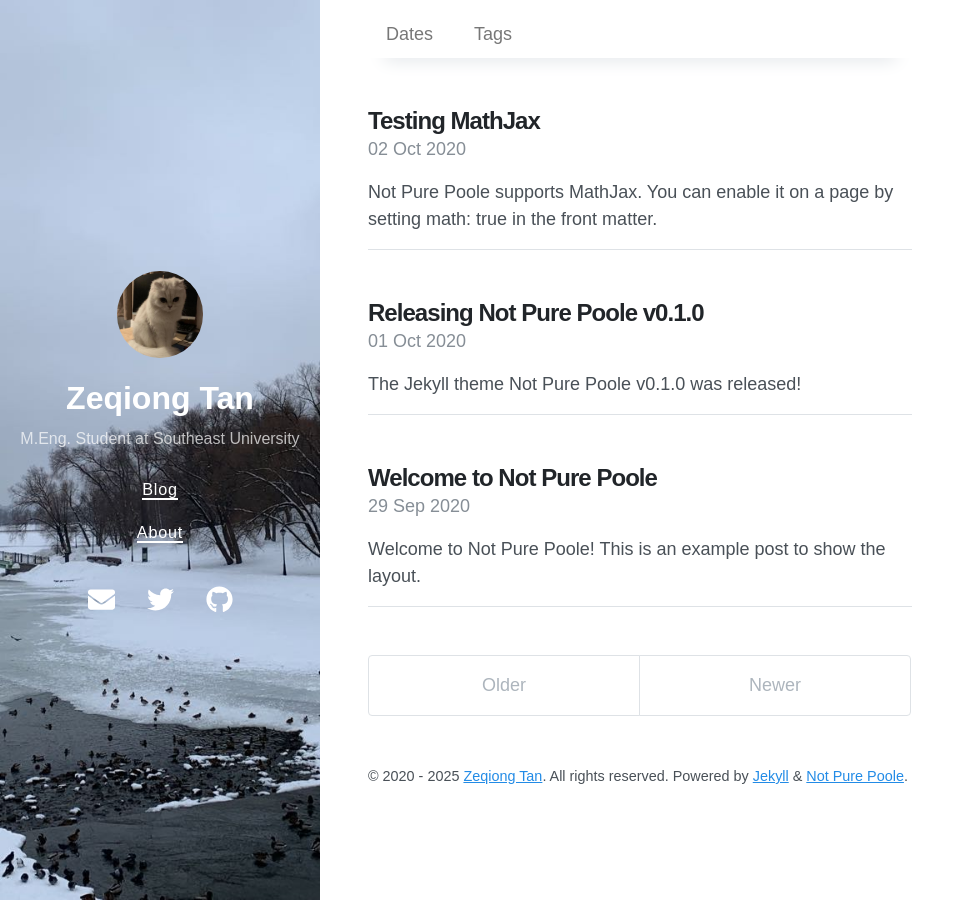
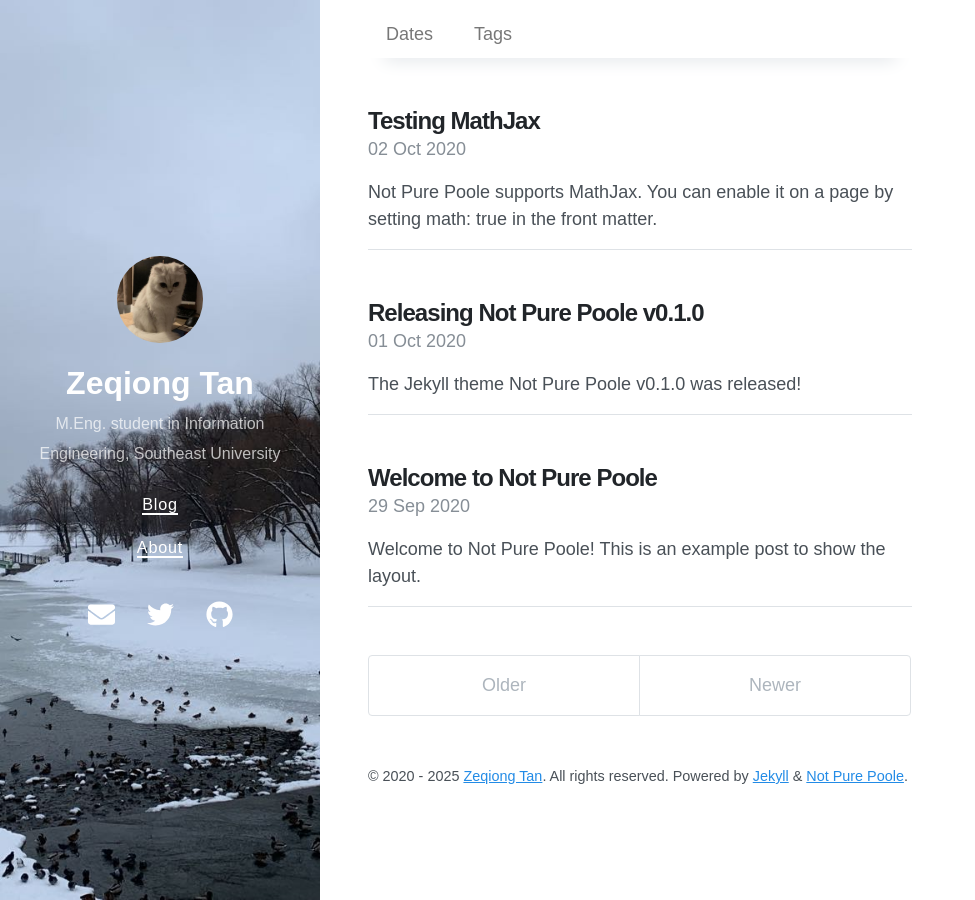
Before and after one commit to zqtann/zqtann.github.io, a Jekyll site: the page built from index.html, in a window 1280 px wide. Shown: the whole page, without its empty margins (0-975 px from the left). Built offline with Jekyll 4.4.1, drawn with Linux system fonts in a browser that asks for light colours; nearby versions of some CDN libraries; the list of posts is cut into pages by our own code.

Commit message:
_config.yml

```diff
--- a/_config.yml
+++ b/_config.yml
@@ -1,7 +1,7 @@
 # Setup
 title: Zeqiong Tan
-description: M.Eng. Student at Southeast University
-url: https://zqtan.github.io
+description: M.Eng. student in Information Engineering, Southeast University
+url: https://zqtann.github.io
 avatar: /avatar.jpeg
 paginate: 5
 permalink: pretty
```
